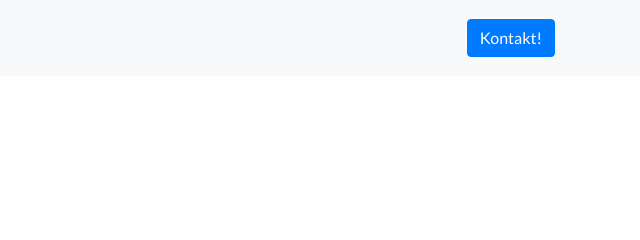
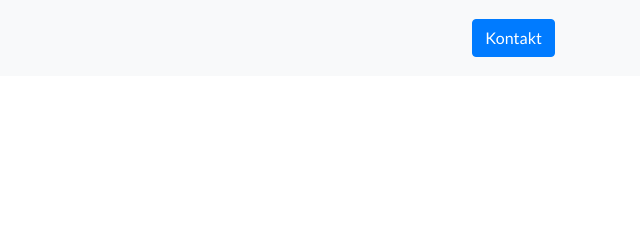
Before and after one commit to JustusFer/WebsiteSmartMait, a website: page datenschutz.html in a window 1280 px wide. Shown: the top 240 px of the page, 640-1280 px from the left. Drawn offline with Linux system fonts and the light colour scheme.

Commit message:
Update datenschutz.html

```diff
--- a/datenschutz.html
+++ b/datenschutz.html
@@ -93,7 +93,7 @@
           ><img src="img/logo.svg" alt="Logo SmartMait" widht="208" height="50"
         /></a>
         <a class="btn btn-primary" href="mailto:info@smartmait.de"
-          >Kontakt!</a
+          >Kontakt</a
         >
       </div>
     </nav>
```
